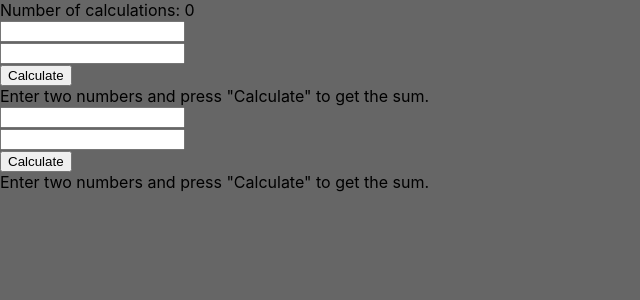
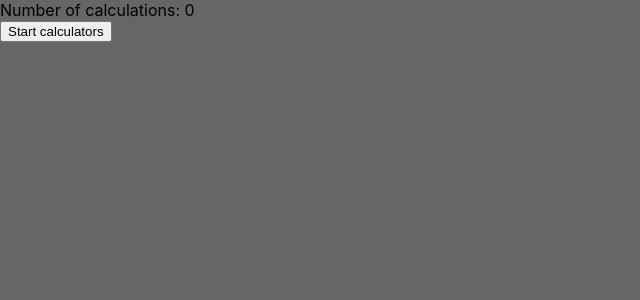
Before and after one commit to scalableinternetservices/cs291a_react_demo, a React (Create React App) app in the folder class_app/: page / in a window 1280 px wide. Shown: the top 300 px of the page, without its empty margins (0-640 px from the left). Built offline with nearby package versions, Linux system fonts and the light colour scheme.

Commit message:
Only show calculators once button is pressed

```diff
--- a/class_app/src/App.jsx
+++ b/class_app/src/App.jsx
@@ -5,8 +5,12 @@ import Calculator from "./Calculator";
 class App extends React.Component {
   constructor(props) {
     super(props);
-    this.state = { counter: 0 };
+    this.state = { counter: 0, openCalculator: false };
   }
+
+  startCalculators = () => {
+    this.setState({ openCalculator: true });
+  };
 
   updateCounter = () => {
     console.log("Update");
@@ -16,11 +20,22 @@ class App extends React.Component {
   };
 
   render() {
+    let node;
+    if (this.state.openCalculator) {
+      node = (
+        <>
+          <Calculator updateCounter={this.updateCounter} />
+          <Calculator updateCounter={this.updateCounter} />
+        </>
+      );
+    } else {
+      node = <button onClick={this.startCalculators}>Start calculators</button>;
+    }
+
     return (
       <>
         <div>Number of calculations: {this.state.counter}</div>
-        <Calculator updateCounter={this.updateCounter} />
-        <Calculator updateCounter={this.updateCounter} />
+        {node}
       </>
     );
   }
```
